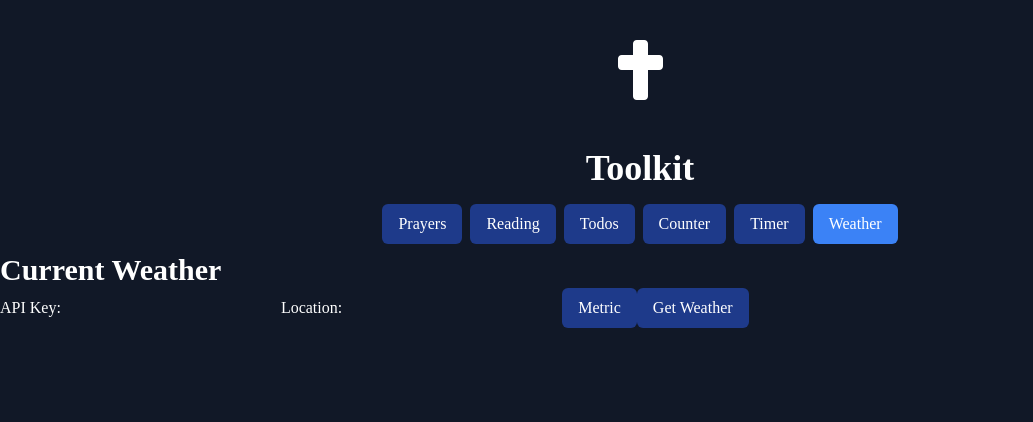
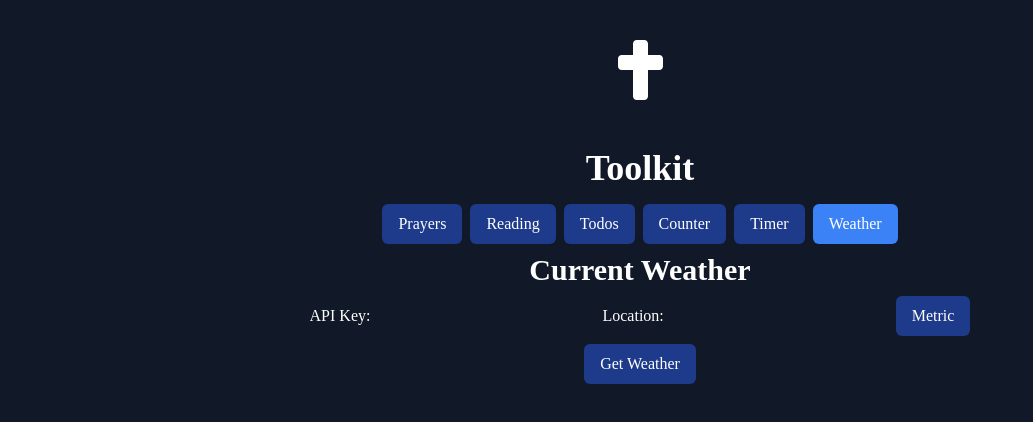
Before and after one commit to pwdrysdale/vue-state-router, a Vue app: page /#/weather in a window 1280 px wide. Shown: the top 422 px of the page, without its empty margins (0-1033 px from the left). Built offline with nearby package versions, Linux system fonts and the light colour scheme; what vue-textarea-autosize would draw is missing.

Commit message:
Hooked up weather

```diff
--- a/src/components/Weather/WeatherScreen.vue
+++ b/src/components/Weather/WeatherScreen.vue
@@ -1,17 +1,20 @@
 <template>
-  <div>
-    <h3>
+  <div class="container flex flex-col items-center mx-auto">
+    <h3 class="text-center">
       Current Weather<span v-if="this.returnedLocation.name">
         for {{ this.returnedLocation.name }}</span
       >
     </h3>
+    <div class="items-center button-group">
       <label for="apiKey">API Key: </label>
       <input v-model="apiModel" id="apiKey" />
       <label for="location">Location: </label>
       <input v-model="locationModel" id="location" />
       <button @click="toggleUnits">{{ this.weatherPrefs.units }}</button>
-    <button @click="getCurrent">Get Weather</button>
-    <div v-if="this.returnedLocation.name">
+    </div>
+    <button @click="getCurrent" class="mx-auto">Get Weather</button>
+    <div class="flex flex-col gap-2 py-2">
+      <div v-if="this.returnedLocation.name" class="flex flex-col items-center">
         <h3>Location</h3>
         <p>
           {{ this.returnedLocation.name }}, {{ this.returnedLocation.region }},
@@ -26,7 +29,7 @@
         </p>
         <p>Timezome: {{ this.returnedLocation.tz_id }}</p>
       </div>
-    <div v-if="this.returnedLocation.name">
+      <div v-if="this.returnedLocation.name" class="flex flex-col items-center">
         <h3>Current Weather</h3>
         <p>
           Current Temperature:
@@ -72,7 +75,10 @@
         <p>
           Wind Direction:
           {{
-          this.weather.wind_degree + " degrees (" + this.weather.wind_dir + ")"
+            this.weather.wind_degree +
+            " degrees (" +
+            this.weather.wind_dir +
+            ")"
           }}
         </p>
         <p>
@@ -83,6 +89,7 @@
               : this.weather.pressure_in + " in"
           }}
         </p>
+      </div>
     </div>
   </div>
 </template>
@@ -97,37 +104,35 @@ export default {
   data: function () {
     return {
       apiKey: "",
-      weatherPrefs: {
-        units: "Metric",
-        location: "",
-        apiKey: "",
-      },
       returnedLocation: {},
     };
   },
   computed: {
+    weatherPrefs() {
+      return this.$store.state.weatherPrefs;
+    },
+
     apiModel: {
       get() {
-        return this.weatherPrefs.apiKey;
+        return this.$store.state.weatherPrefs.apiKey;
       },
       set(apiKey) {
-        console.log(apiKey);
-        this.weatherPrefs.apiKey = apiKey;
+        this.$store.dispatch("weatherPrefs/setApiKey", apiKey);
       },
     },
     locationModel: {
       get() {
-        return this.weatherPrefs.location;
+        return this.$store.state.weatherPrefs.location;
       },
       set(location) {
-        this.weatherPrefs.location = location;
+        this.$store.dispatch("weatherPrefs/setLocation", location);
+        // this.weatherPrefs.location = location;
       },
     },
   },
   methods: {
     toggleUnits() {
-      this.weatherPrefs.units =
-        this.weatherPrefs.units === "Metric" ? "Imperial" : "Metric";
+      this.$store.dispatch("weatherPrefs/toggleUnits");
     },
 
     async getCurrent() {
@@ -154,5 +159,11 @@ export default {
     },
     // async method to get current weather
   },
+  created() {
+    this.$store.dispatch("weatherPrefs/loadWeatherPrefs");
+    if (this.weatherPrefs.apiKey !== "") {
+      this.getCurrent();
+    }
+  },
 };
 </script>
--- a/src/store/modules/weatherPrefs.js
+++ b/src/store/modules/weatherPrefs.js
@@ -8,10 +8,12 @@ export const state = {
 
 export const mutations = {
   SET_WEATHER_PREFS(state, payload) {
-    state = payload;
+    Object.keys(payload).forEach((key) => {
+      state[key] = payload[key];
+    });
   },
-  TOGGLE_UNITS(state, units) {
-    state.units = units;
+  TOGGLE_UNITS(state) {
+    state.units = state.units === "Metric" ? "Imperial" : "Metric";
   },
   SET_API_KEY(state, apiKey) {
     state.apiKey = apiKey;
```
Lines whose indentation alone changed are shown as unchanged.
